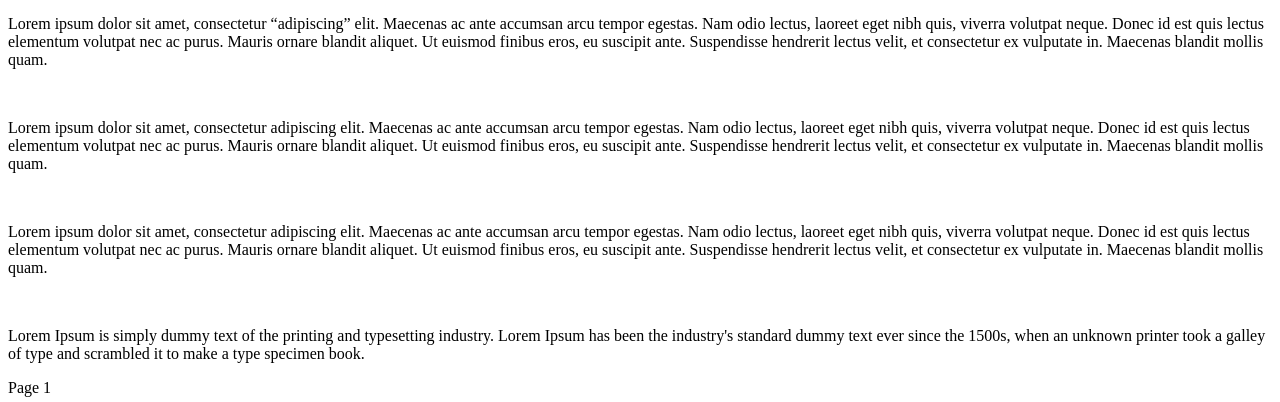
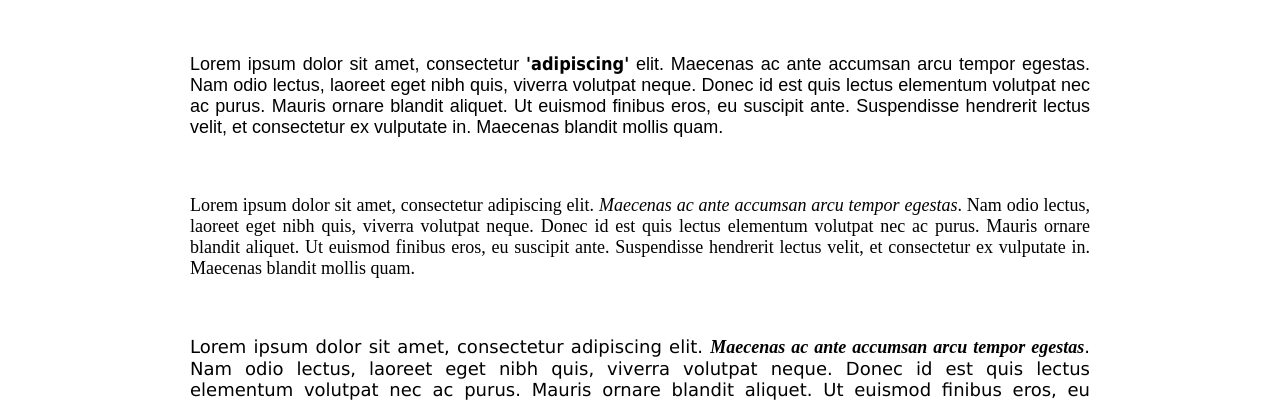
Before and after one commit to PredragBelos/BIT-WEB, a plain HTML site: page CSS/Text/text_exercise.html in a window 1280 px wide. Shown: the part 99-501 px from the top of the page. Drawn offline with Linux system fonts and the light colour scheme; a web font is replaced by a local one.

Commit message:
Change a text exercise

```diff
--- a/CSS/Text/text_exercise.html
+++ b/CSS/Text/text_exercise.html
@@ -2,7 +2,7 @@
 <html>
 <head>
     <title>Text Exercise 1</title>
-    <link rel="stylesheet" href="./text_exercise1.css">
+    <link rel="stylesheet" href="./text_exercise.css">
     <link href="https://fonts.googleapis.com/css2?family=Syne+Mono&display=swap" rel="stylesheet">
 </head>
 
```
